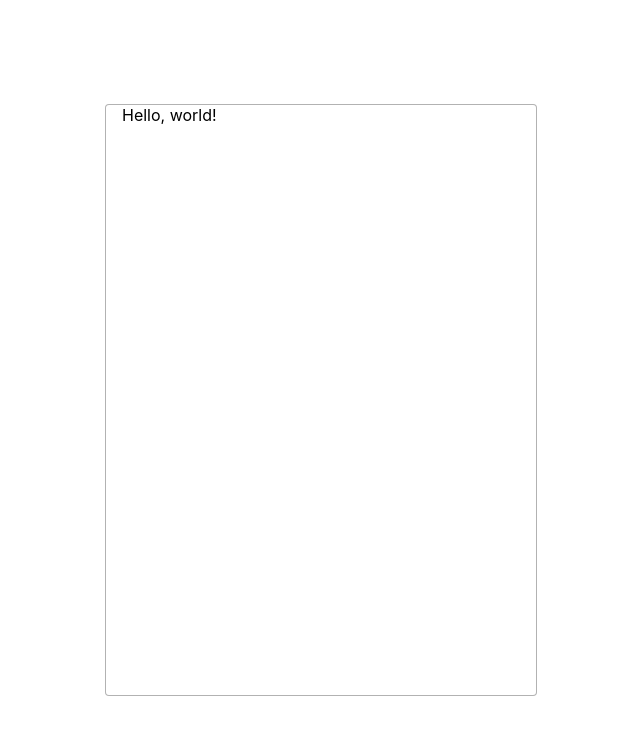
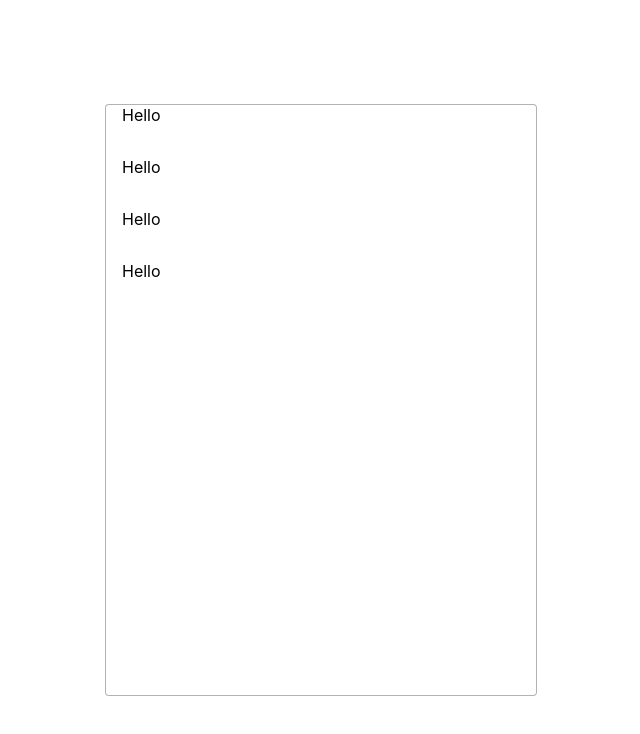
Before and after one commit to g-taiger/chatbot-demo, a React (Create React App) app in the folder app/react-app/: page / in a window 1280 px wide. Shown: the top 734 px of the page, without its empty margins (319-959 px from the left). Built offline with nearby package versions, Linux system fonts and the light colour scheme.

Commit message:
Add AnswerList and Answer Components

```diff
--- a/app/react-app/src/App.jsx
+++ b/app/react-app/src/App.jsx
@@ -1,6 +1,7 @@
 import React from 'react';
 import './assets/styles/style.css'
 import defaultDataset from './dataset';
+import { AnswersList } from './components/index.js';
 
 export default class App extends React.Component {
   constructor(props) {
@@ -18,7 +19,7 @@
     return (
       <section className="c-section">
         <div className="c-box">
-          Hello, world!
+          <AnswersList />
         </div>
       </section>
     );
--- /dev/null
+++ b/app/react-app/src/components/Answer.jsx
@@ -0,0 +1,9 @@
+import React from "react";
+
+const Answer = () => {
+  return(
+    <p>Hello</p>
+  )
+}
+
+export default Answer
--- /dev/null
+++ b/app/react-app/src/components/AnswersList.jsx
@@ -0,0 +1,15 @@
+import React from "react";
+import {Answer} from "./index"
+
+const AnswersList = () => {
+  return(
+    <div className="c-grid__answer">
+      <Answer/>
+      <Answer/>
+      <Answer/>
+      <Answer/>
+    </div>
+  )
+}
+
+export default AnswersList
--- /dev/null
+++ b/app/react-app/src/components/index.js
@@ -0,0 +1,2 @@
+export {default as AnswersList} from "./AnswersList"
+export {default as Answer} from "./Answer"
```
